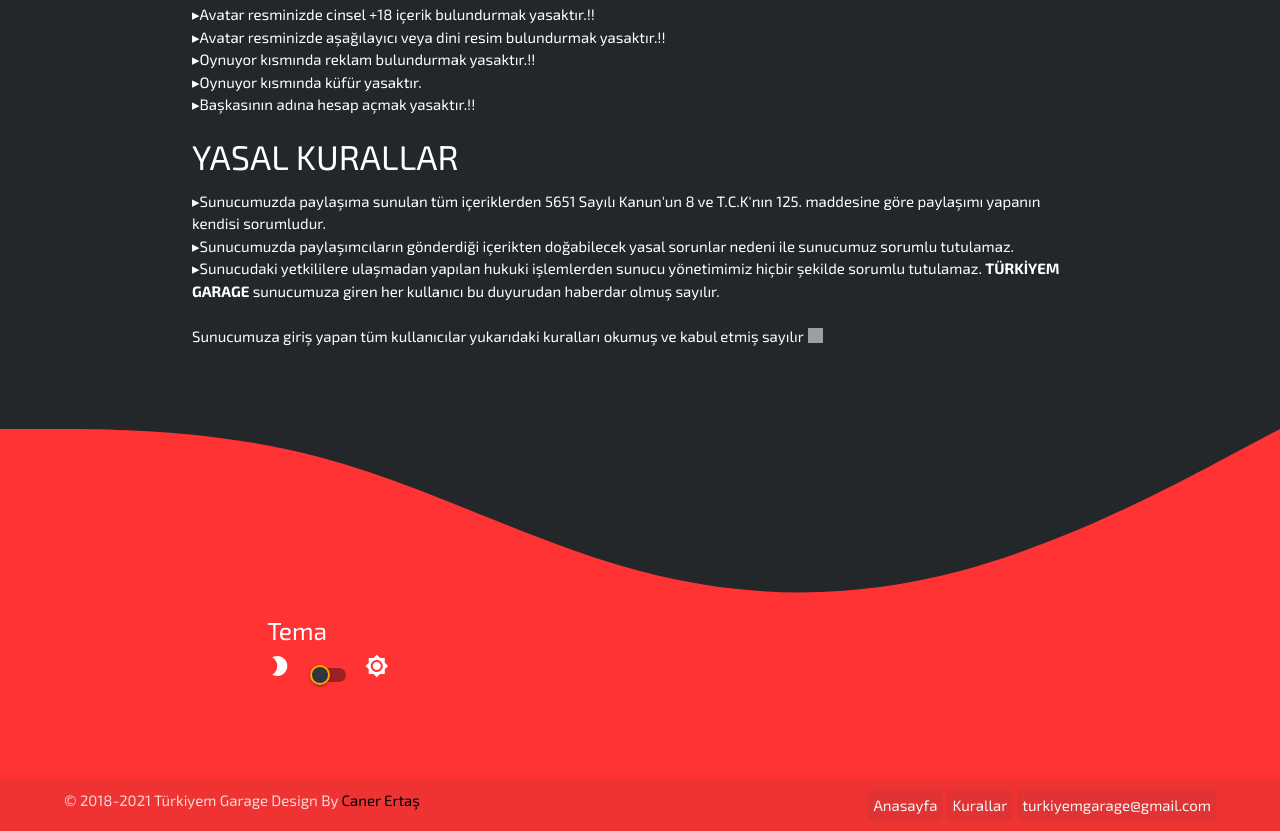
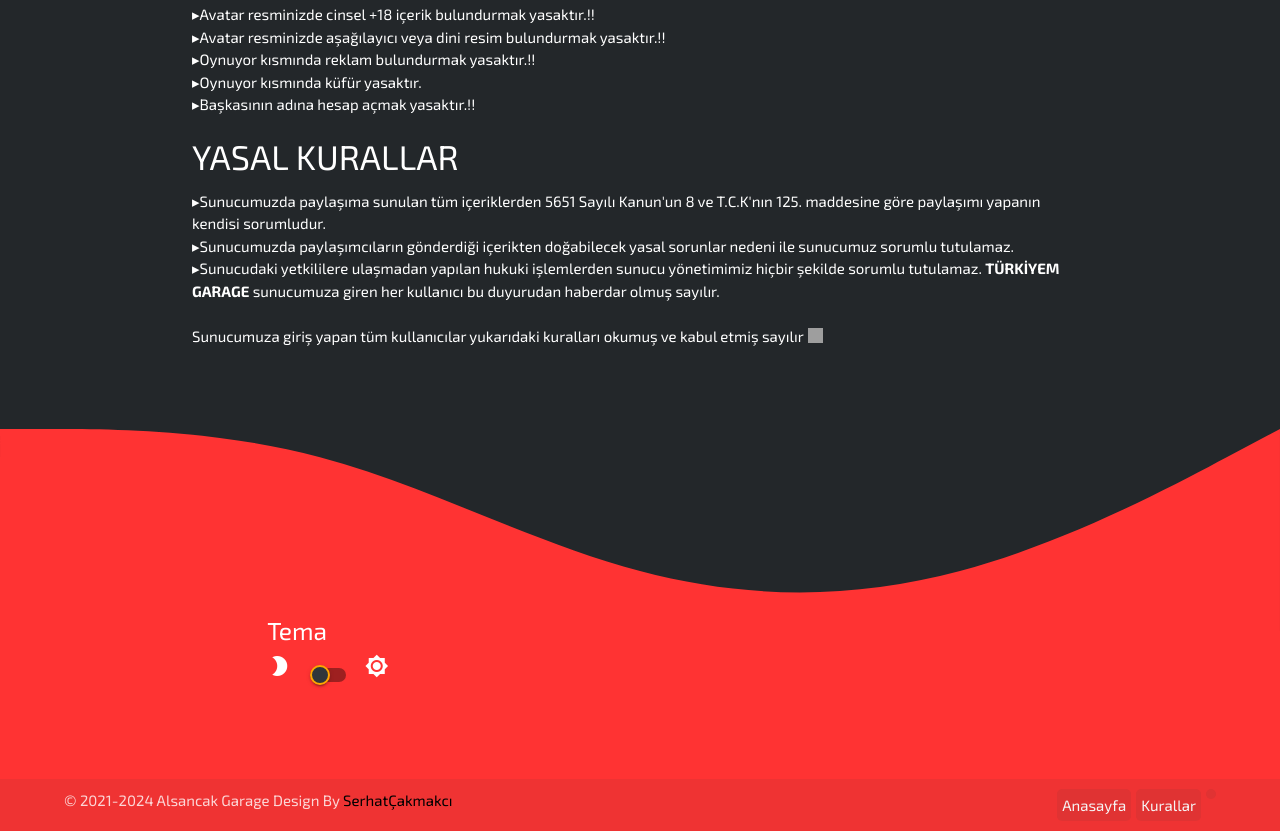
Before and after one commit to SerhatAhmet2005/alsancakgarage, a plain HTML site: page kurallar.html in a window 1280 px wide. Shown: the part 836-1667 px from the top of the page. Drawn offline with nearby package versions, Linux system fonts and the light colour scheme; grey boxes are pictures that could not be loaded.

Commit message:
kurallar.html

```diff
--- a/kurallar.html
+++ b/kurallar.html
@@ -2,7 +2,7 @@
 <html itemtype="http://schema.org/Thing" lang="en-US">
     <head>
 
-        <title>Türkiyem Garage - Kurallar</title>
+        <title>Alsancak Garage - Kurallar</title>
 
         <!-- Metadata -->
         <meta charset="utf-8" />
@@ -143,8 +143,8 @@ Sunucumuza giriş yapan tüm kullanıcılar yukarıdaki kuralları okumuş ve ka
           </div>
       <div class="footer-copyright">
             <div class="container">
-            © 2018-2021 Türkiyem Garage Design By <a href="https://instagram.com/ccanerertas" target="_blank" class="footme" >Caner Ertaş</a>
-            <a class="grey-text text-lighten-4 right altlink" href="mailto:turkiyemgarage@gmail.com" title="Email" >turkiyemgarage@gmail.com</a>
+            © 2021-2024 Alsancak Garage Design By <a href="https://instagram.com/10serhat_0" target="_blank" class="footme" >SerhatÇakmakcı</a>
+            <a class="grey-text text-lighten-4 right altlink" href="" title="Email" ></a>
             <a class="grey-text text-lighten-4 right altlink" href="kurallar.html" title="kurallar">Kurallar</a>
             <a class="grey-text text-lighten-4 right altlink" href="/" title="anasayfa">Anasayfa</a>
 
```
